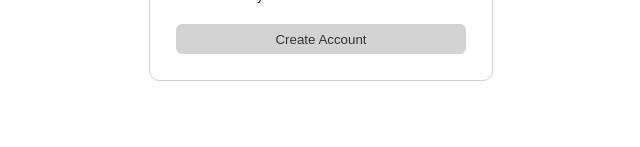
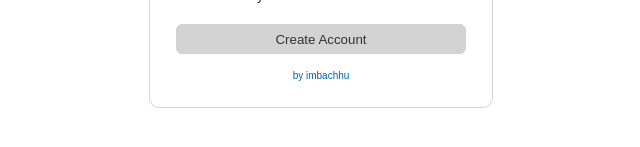
Before and after one commit to ShubhamAdelkar/amazon-clone, a React (Create React App) app: page /login in a window 1280 px wide. Shown: the part 395-542 px from the top of the page, without its empty margins (319-959 px from the left). Built offline with nearby package versions, Linux system fonts and the light colour scheme; the HTML template or start-up script is replaced by a standard one; a web font is replaced by a local one.

Commit message:
just css changes

```diff
--- a/src/Login.css
+++ b/src/Login.css
@@ -1,5 +1,3 @@
-/* Login.css */
-
 .login {
     display: flex;
     height: 100vh;
@@ -87,6 +85,7 @@ form>.submit {
 
     &:focus {
         background: #FFD814;
+        outline: 1px solid black;
         border-color: #007185;
         box-shadow: 0 0 0 3px #c8f3fa, 0 1px 2px rgba(15, 17, 17, 0.15) inset;
     }
@@ -111,3 +110,9 @@ form>.submit {
         box-shadow: 0 0 0 3px #c8f3fa, 0 1px 2px rgba(15, 17, 17, 0.15) inset;
     }
 }
+
+.me {
+    font-size: 10px;
+    font-weight: 300;
+    color: #0060b5;
+}
--- a/src/Login.js
+++ b/src/Login.js
@@ -26,6 +26,7 @@ const Login = () => {
                     By continuing, you agree to Amazon's Conditions of Use and Privacy Notice.
                 </p>
                 <button className='create__account'>Create Account</button>
+                <p className='me'>by imbachhu</p>
             </div>
         </div>
     )
```
